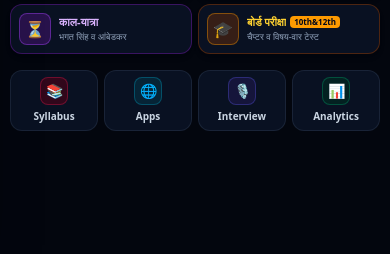
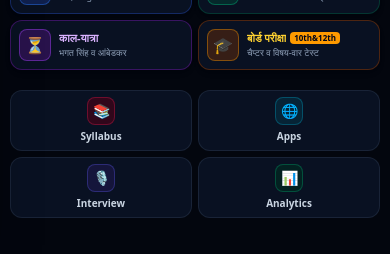
Before and after one commit to palhanslal-12/Hans-Compain, a React (Vite) app: page / in a window 390 px wide. Shown: the part 587-841 px from the top of the page. Built offline with nearby package versions, Linux system fonts and the light colour scheme; no server answers; the database is empty; a web font is replaced by a local one.

Commit message:
refactor(ui): update home view layout and spacing
Adjust padding and max-width configurations in the home dashboard to improve visual flow and increase bottom spacing for better mobile readability.

```diff
--- a/src/App.tsx
+++ b/src/App.tsx
@@ -956,7 +956,7 @@ export const App: React.FC = () => {
         <main className="flex-1 w-full flex flex-col min-h-0 overflow-hidden bg-[#03060E] relative">
           <div className={`flex-1 w-full min-h-0 ${
             activeView === 'home'
-              ? 'overflow-y-auto flex flex-col justify-start items-center p-2.5 sm:p-4'
+              ? 'overflow-y-auto p-2.5 sm:p-4'
               : (activeView === 'ai-chat' || activeView === 'chat' || activeView === 'doubt' || activeView === 'photo-doubt')
                 ? 'overflow-hidden p-0 flex flex-col h-full'
                 : (activeView === 'admin')
@@ -968,7 +968,7 @@ export const App: React.FC = () => {
 
             {/* --- HOME VIEW (DASHBOARD - BALANCED & RESPONSIVE FOR MOBILE, TABLET & DESKTOP) --- */}
             {activeView === 'home' && (
-              <div className="max-w-4xl lg:max-w-5xl xl:max-w-6xl mx-auto w-full flex flex-col justify-start items-center text-center space-y-4 sm:space-y-6 py-4 sm:py-8 pb-32 sm:pb-40 animate-fade-in">
+              <div className="max-w-4xl lg:max-w-5xl xl:max-w-6xl mx-auto w-full flex flex-col items-center text-center space-y-5 sm:space-y-6 py-4 sm:py-8 pb-48 sm:pb-56 animate-fade-in">
 
                 {/* Center Official 3D Mascot Logo & Tagline */}
                 <div className="pt-2 sm:pt-4">
@@ -1137,7 +1137,7 @@ export const App: React.FC = () => {
                 </div>
 
                 {/* 4 Quick-Action Tiles */}
-                <div className="grid grid-cols-4 gap-1.5 sm:gap-2.5 w-full">
+                <div className="grid grid-cols-2 sm:grid-cols-4 gap-1.5 sm:gap-2.5 w-full">
 
                   {/* Syllabus */}
                   <div
```
